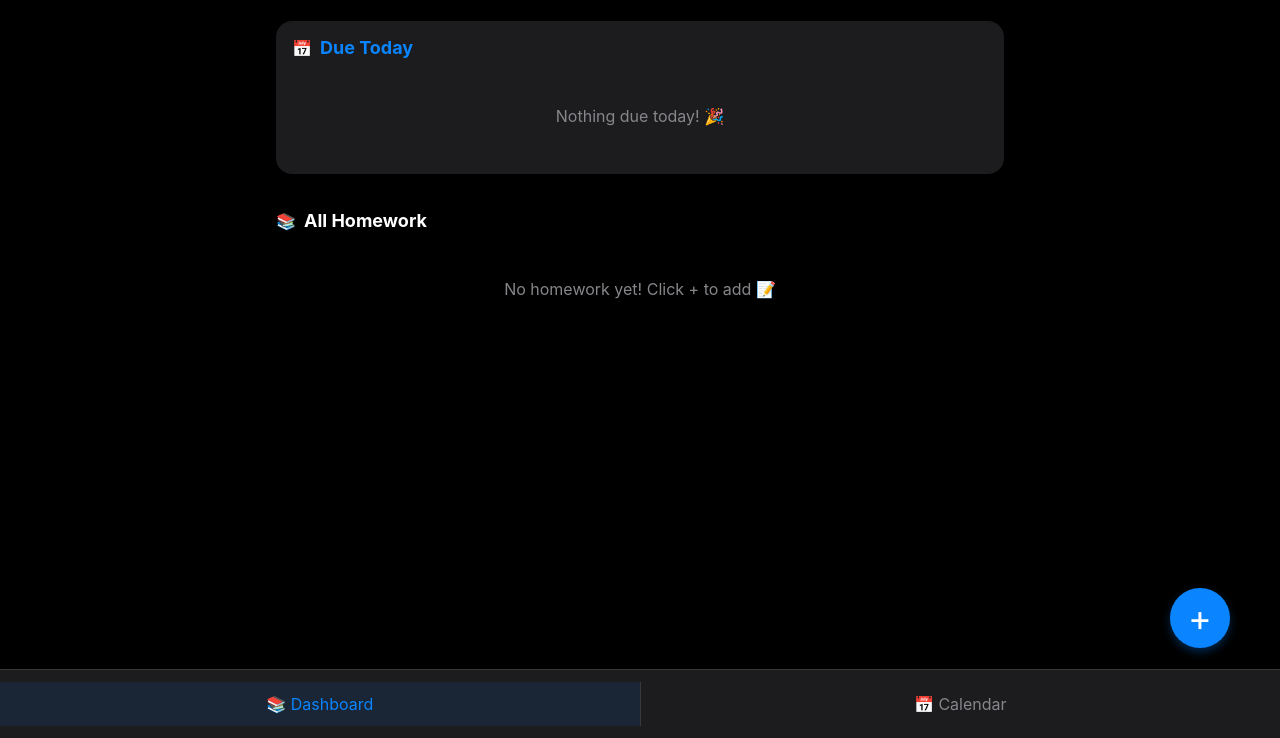
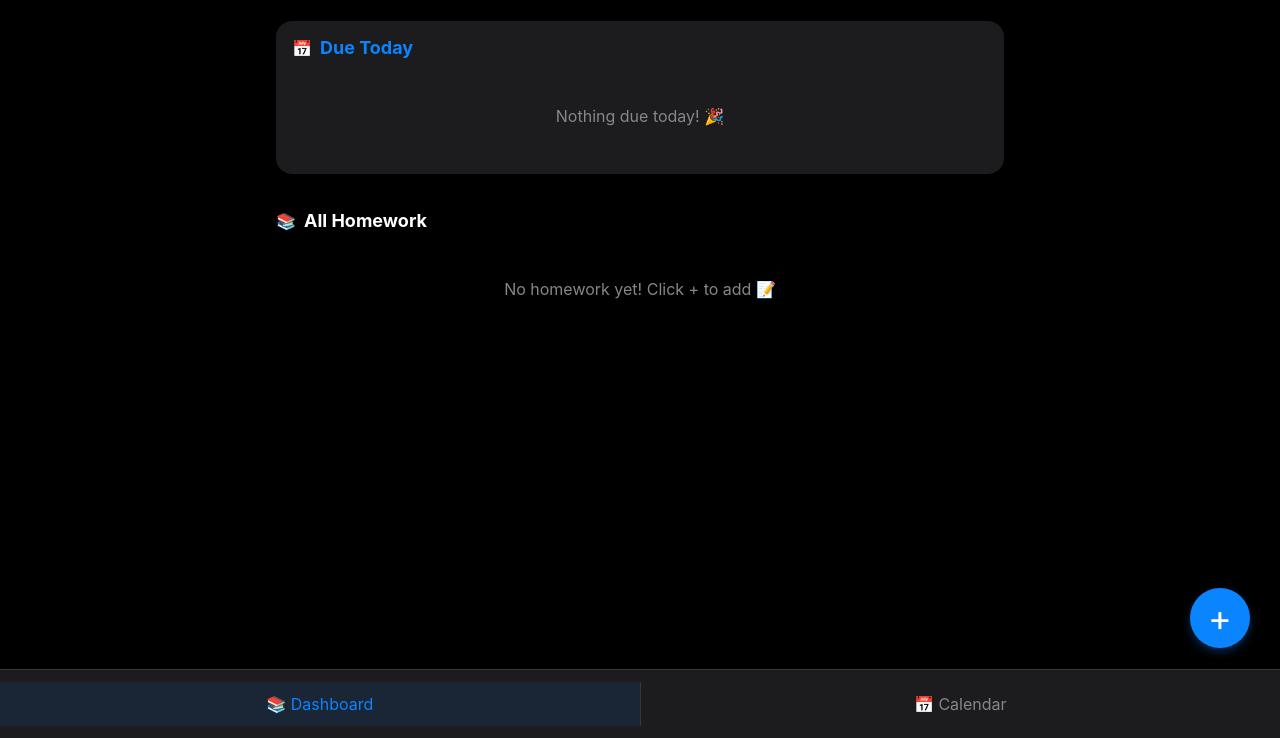
Before and after one commit to Meerkatologyx/homework, a plain HTML site: page index.html in a window 1280 px wide. Shown: the part 62-800 px from the top of the page. Drawn offline with nearby package versions, Linux system fonts and the light colour scheme.

Commit message:
Update index.html

```diff
--- a/index.html
+++ b/index.html
@@ -351,7 +351,7 @@
     .add-btn {
       position: fixed;
       bottom: 90px; /* Increased space from bottom to avoid tab overlap */
-      right: 50px;  /* Moved further to the right */
+      right: 30px;  /* Moved further to the right */
       width: 60px;  /* Slightly increased size */
       height: 60px; /* Slightly increased size */
       border-radius: 50%;
```
